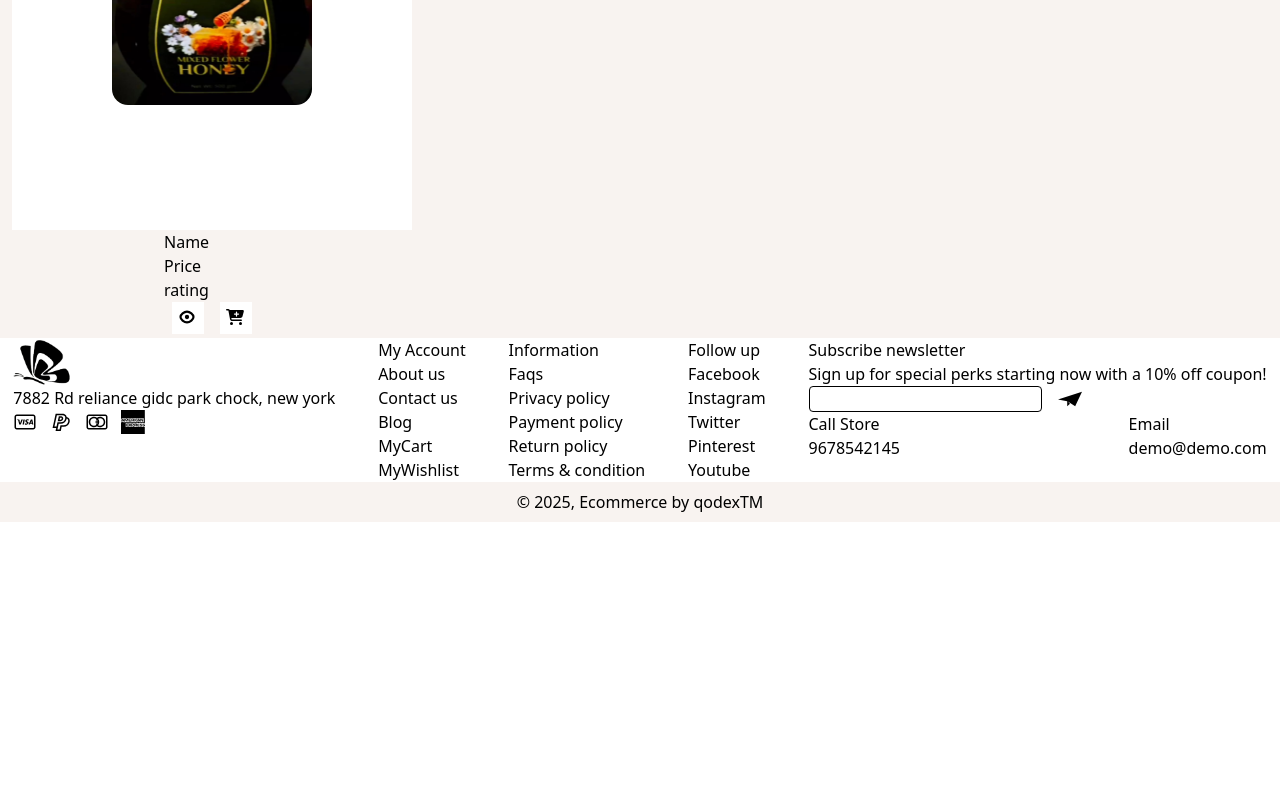
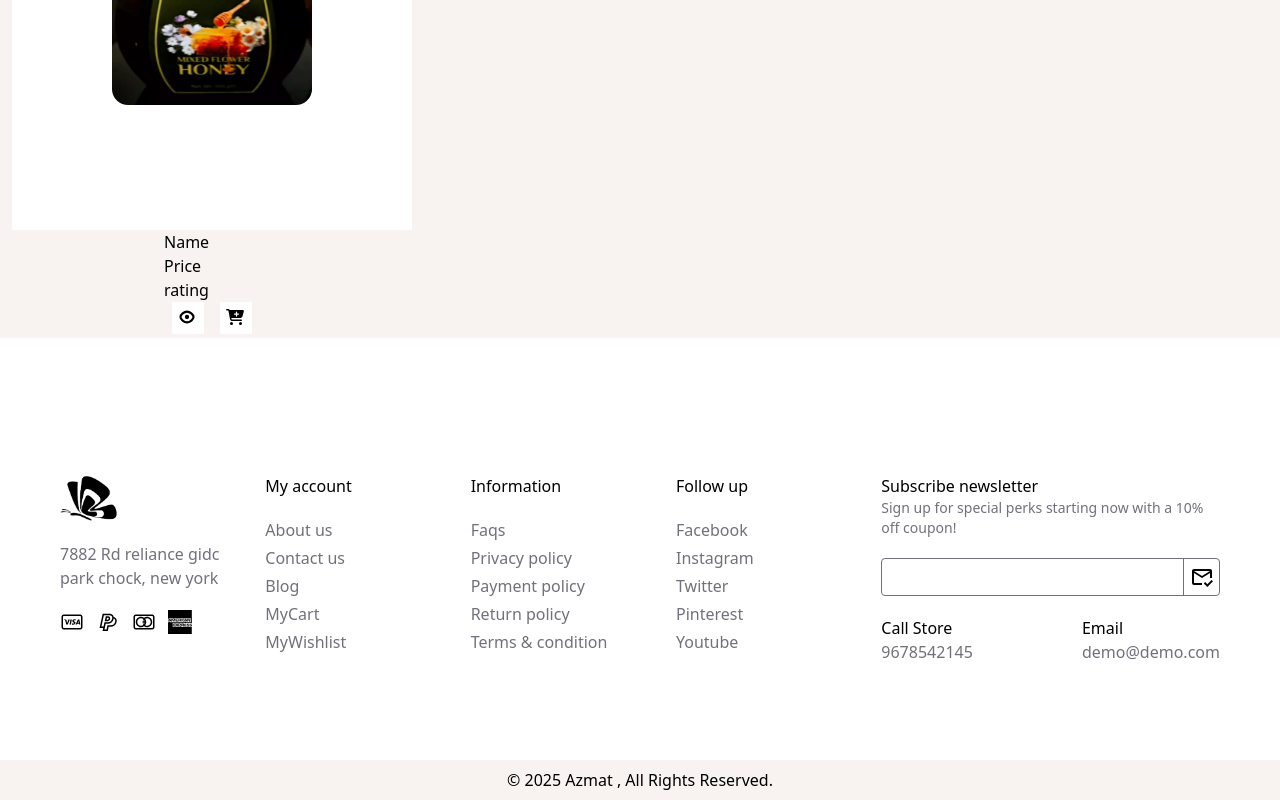
Before and after one commit to shayak-farooq/azmat-frontend, a React (Vite) app: page / in a window 1280 px wide. Shown: the part 915-1715 px from the top of the page. Before the commit the page ends 1437 px from the top, so only its background shows below. Built offline with nearby package versions, Linux system fonts and the light colour scheme.

Commit message:
updated footer

```diff
--- a/package.json
+++ b/package.json
@@ -14,6 +14,7 @@
     "react": "^19.1.1",
     "react-dom": "^19.1.1",
     "react-icons": "^5.5.0",
+    "react-router": "^7.9.6",
     "react-router-dom": "^7.9.5",
     "tailwindcss": "^4.1.16"
   },
--- a/src/components/Footer.jsx
+++ b/src/components/Footer.jsx
@@ -1,78 +1,93 @@
 import LOGO from '../assets/Images/azmat_logo.png'
 import { LiaCcVisa, LiaPaypal, LiaCcMastercard } from "react-icons/lia";
-import { SiAmericanexpress,SiMinutemailer } from "react-icons/si";
+import { SiAmericanexpress } from "react-icons/si";
+import { MdOutlineMarkEmailRead } from "react-icons/md";
+import { useState } from 'react';
 
 function Footer() {
+    const [toggleSections2, setToggleSections2] = useState(true)
+    const [toggleSections3, setToggleSections3] = useState(true)
+    const [toggleSections4, setToggleSections4] = useState(true)
     return (
         <>
-            <div className='flex container mx-auto gap-4 justify-around'>
-                <div>
+            <div className='md:flex flex-wrap container mx-auto gap-4 justify-around md:py-24 md:px-10 *:'>
+                {/* section-1 */}
+                <div className='flex-1 pt-10 pl-5 sm:pb-3'>
                     <h1>
                         <img className='h-12 w-auto object-contain' src={LOGO} alt="" />
-                        <span>7882 Rd reliance gidc park chock, new york</span>
+                        <div className='py-5'>
+                            <span className='text-zinc-500'>7882 Rd reliance gidc park chock, new york</span>
+                        </div>
                         <div className='flex gap-3 *:text-2xl'>
                             <LiaCcVisa />
                             <LiaPaypal />
                             <LiaCcMastercard />
                             <SiAmericanexpress />
-                            </div>
+                        </div>
                     </h1>
                 </div>
                 {/* section 2 */}
-                <div>
-                    <h1>My Account</h1>
-                    <ul>
+                <div className="md:flex-1 md:pt-10 md:pl-5 relative">
+                    <h1 className='pb-5'>My account</h1>
+                    <ul className={`*:text-zinc-500 *:pb-1 md:block ${toggleSections2 ? "hidden" : ""}`}>
                         <li><a href="">About us</a></li>
                         <li><a href="">Contact us</a></li>
                         <li><a href="">Blog </a></li>
                         <li><a href="">MyCart </a></li>
                         <li><a href="">MyWishlist</a></li>
                     </ul>
+                    <button onClick={() => { setToggleSections2(!toggleSections2) }} className='md:hidden absolute right-5 top-0'>{toggleSections2 ? "+" : "-"}</button>
                 </div>
                 {/* section 3 */}
-                <div>
-                    <h1>Information</h1>
-                    <ul>
+                <div className='flex-1 md:pt-10 md:pl-5 relative'>
+                    <h1 className='pb-5'>Information</h1>
+                    <ul className={`*:text-zinc-500 *:pb-1 md:block ${toggleSections3 ? "hidden" : ""}`}>
                         <li><a href="">Faqs</a></li>
                         <li><a href="">Privacy policy</a></li>
                         <li><a href="">Payment policy</a></li>
                         <li><a href="">Return policy</a></li>
                         <li><a href="">Terms & condition</a></li>
                     </ul>
+                    <button onClick={() => { setToggleSections3(!toggleSections3) }} className='md:hidden absolute right-5 top-0'>{toggleSections3 ? "+" : "-"}</button>
+
                 </div>
                 {/* section 4 */}
-                <div>
-                    <h1>Follow up</h1>
-                    <ul>
+                <div className='flex-1 md:pt-10 md:pl-5 relative'>
+                    <h1 className='pb-5'>Follow up</h1>
+                    <ul className={`*:text-zinc-500 *:pb-1 md:block ${toggleSections4 ? "hidden" : ""}`}>
                         <li><a href="">Facebook</a></li>
                         <li><a href="">Instagram</a></li>
                         <li><a href="">Twitter</a></li>
                         <li><a href="">Pinterest</a></li>
                         <li><a href="">Youtube</a></li>
                     </ul>
+                    <button onClick={() => { setToggleSections4(!toggleSections4) }} className='md:hidden absolute right-5 top-0'>{toggleSections4 ? "+" : "-"}</button>
+
                 </div>
                 {/* section 5 */}
-                <div>
-                    <h1>Subscribe newsletter</h1>
-                    <p>Sign up for special perks starting now with a 10% off coupon!</p>
-                    <div className='flex gap-4'>
-                    <input type="text" className='border rounded' />
-                    <button><SiMinutemailer className='text-2xl'/></button>
+                <div className='flex-2 md:pt-10 md:px-5 container '>
+                    <h1 className=''>Subscribe newsletter</h1>
+                    <p className='text-zinc-500 text-sm pb-5'>Sign up for special perks starting now with a 10% off coupon!</p>
+                    <div className='pb-5 w-full'>
+                        <div className='flex relative'>
+                            <input type="text" className='flex-1 border border-zinc-500 rounded p-1.5' />
+                            <button className='absolute right-0 top-1/2 -translate-y-1/2 border-l border-l-zinc-500 h-full flex items-center justify-center px-1.5'><MdOutlineMarkEmailRead className='text-2xl' /></button>
+                        </div>
                     </div>
                     <div className='flex justify-between'>
                         <div>
                             <h1>Call Store</h1>
-                            <p>9678542145</p>
+                            <p className='text-zinc-500'>9678542145</p>
                         </div>
                         <div>
                             <h1>Email</h1>
-                            <p>demo@demo.com</p>
+                            <p className='text-zinc-500'>demo@demo.com</p>
                         </div>
 
                     </div>
                 </div>
             </div>
-            <div className='bg-brand text-center p-2'>&copy; 2025, Ecommerce by qodexTM</div>
+            <div className='bg-brand text-center p-2'>&copy; 2025 Azmat , All Rights Reserved.</div>
         </>
     )
 }
```
Also changed, not shown: 1 other file (tests, documents, lock files or other folders).
